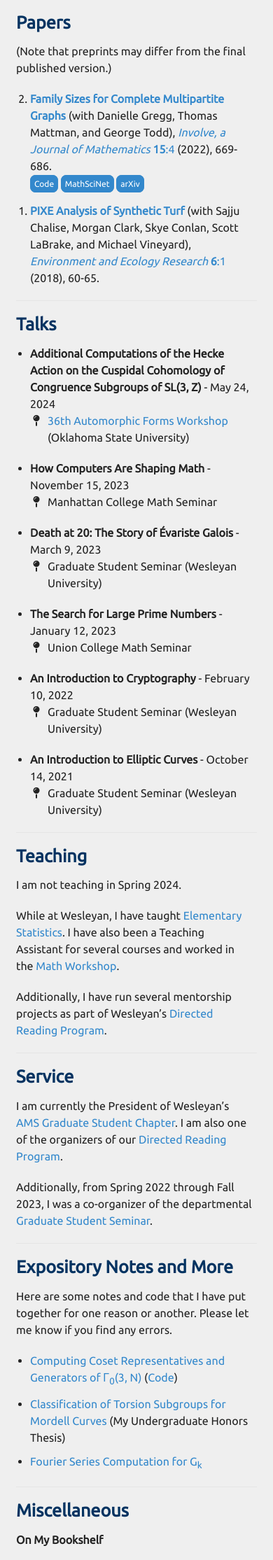
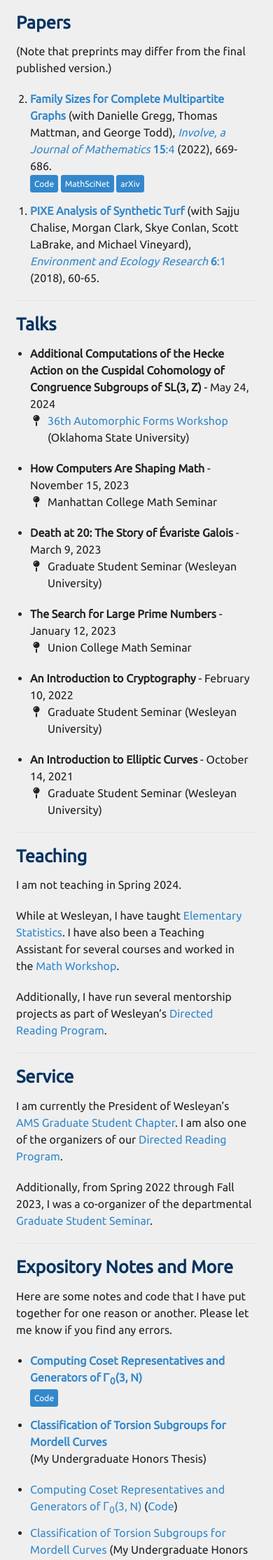
Before and after one commit to zporat/zporat.github.io, a Jekyll site: the page built from index.md, in a window 390 px wide. Shown: the part 971-3200 px from the top of the page at 70% size. Built offline with Jekyll 4.4.1, drawn with Linux system fonts in a browser that asks for light colours; nearby versions of some CDN libraries; a style sheet for code colours, icons or effects is not loaded; our own code applies the rules of GitHub Pages for plain Markdown files.

Commit message:
all the updates

```diff
--- /dev/null
+++ b/_data/notes.yml
@@ -0,0 +1,10 @@
+main:
+
+  - title: Computing Coset Representatives and Generators of &Gamma;<sub>0</sub>(3, N)
+    description:
+    pdf: ./files/notes/Gamma0_3_Data.pdf
+    code: ./files/notes/Gamma0_3_Data.py
+
+  - title: Classification of Torsion Subgroups for Mordell Curves
+    description: My Undergraduate Honors Thesis
+    pdf: ./files/notes/mordell_curves_torsion.pdf
--- /dev/null
+++ b/_includes/notes.md
@@ -0,0 +1,25 @@
+<div class="publications">
+<ul style="margin-left:-20px">
+
+{% for link in site.data.notes.main %}
+
+<li style="margin-bottom:1rem">
+  <div class="col-sm-9">
+    <div class="title"><a href="{{ link.pdf }}"><b>{{ link.title }}</b></a></div>
+    <div class="description">
+    {% if link.description %}
+    ({{ link.description }})
+    {% endif %}
+    </div>
+    <div class="links">
+      {% if link.code %}
+      <a href="{{ link.code }}" class="button" style="font-size:12px;">Code</a>
+      {% endif %}
+    </div>
+  </div>
+</li>
+
+{% endfor %}
+
+</ul>
+</div>
--- a/_sass/minimal-light-no-dark-mode.scss
+++ b/_sass/minimal-light-no-dark-mode.scss
@@ -534,11 +534,11 @@ footer {
   border: 2px solid #38C;
   transition-duration: 0.3s;
   padding: 4px 4px;
-  border-radius: 8px;
+  border-radius: 4px;
 }
 
 .button:hover {
-  background-color: #e5e5e5;
+  background-color: #f8f8f8;
   color: black;
   border: 2px solid #38C;
 }
--- a/_sass/minimal-light.scss
+++ b/_sass/minimal-light.scss
@@ -602,11 +602,11 @@ footer {
   border: 2px solid #38C;
   transition-duration: 0.3s;
   padding: 4px 4px;
-  border-radius: 8px;
+  border-radius: 4px;
 }
 
 .button:hover {
-  background-color: #e5e5e5;
+  background-color: #f8f8f8;
   color: black;
   border: 2px solid #38C;
 }
--- a/index.md
+++ b/index.md
@@ -50,6 +50,8 @@ Additionally, from Spring 2022 through Fall 2023, I was a co-organizer of the de
 
 Here are some notes and code that I have put together for one reason or another.  Please let me know if you find any errors.
 
+{% include_relative _includes/notes.md %}
+
 <ul style="margin-left:-20px">
 <li style="margin-bottom:10px;"><a href="./files/notes/Gamma0_3_Data.pdf">Computing Coset Representatives and Generators of &Gamma;<sub>0</sub>(3, N)</a>
 (<a href="./files/notes/Gamma0_3_Data.py">Code</a>)
```
